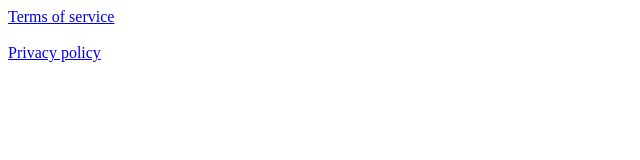
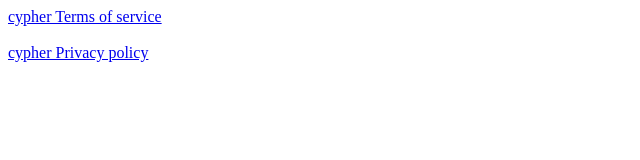
Before and after one commit to skynet-Inc/skynet-Inc.github.io, a plain HTML site: page index.html in a window 1280 px wide. Shown: the whole page, without its empty margins (0-640 px from the left). Drawn offline with Linux system fonts and the light colour scheme.

Commit message:
Update index.html

```diff
--- a/index.html
+++ b/index.html
@@ -1,6 +1,6 @@
 <html>
   <body>
-    <a href="terms.txt">Terms of service</a> <br> <br>
-    <a href="policy.txt">Privacy policy</a>
+    <a href="terms.txt">cypher Terms of service</a> <br> <br>
+    <a href="policy.txt">cypher Privacy policy</a>
   </body>
 </html>
```
